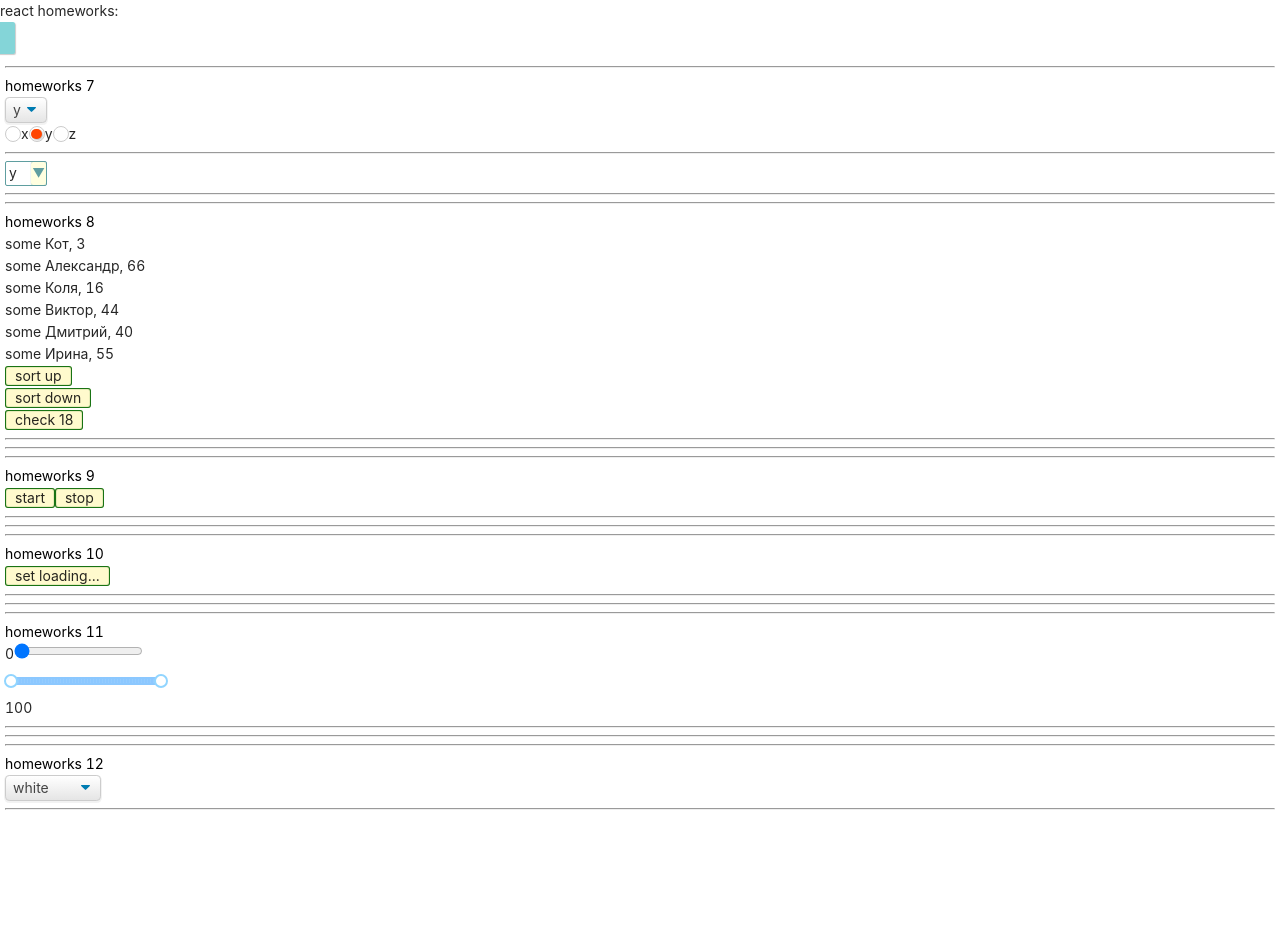
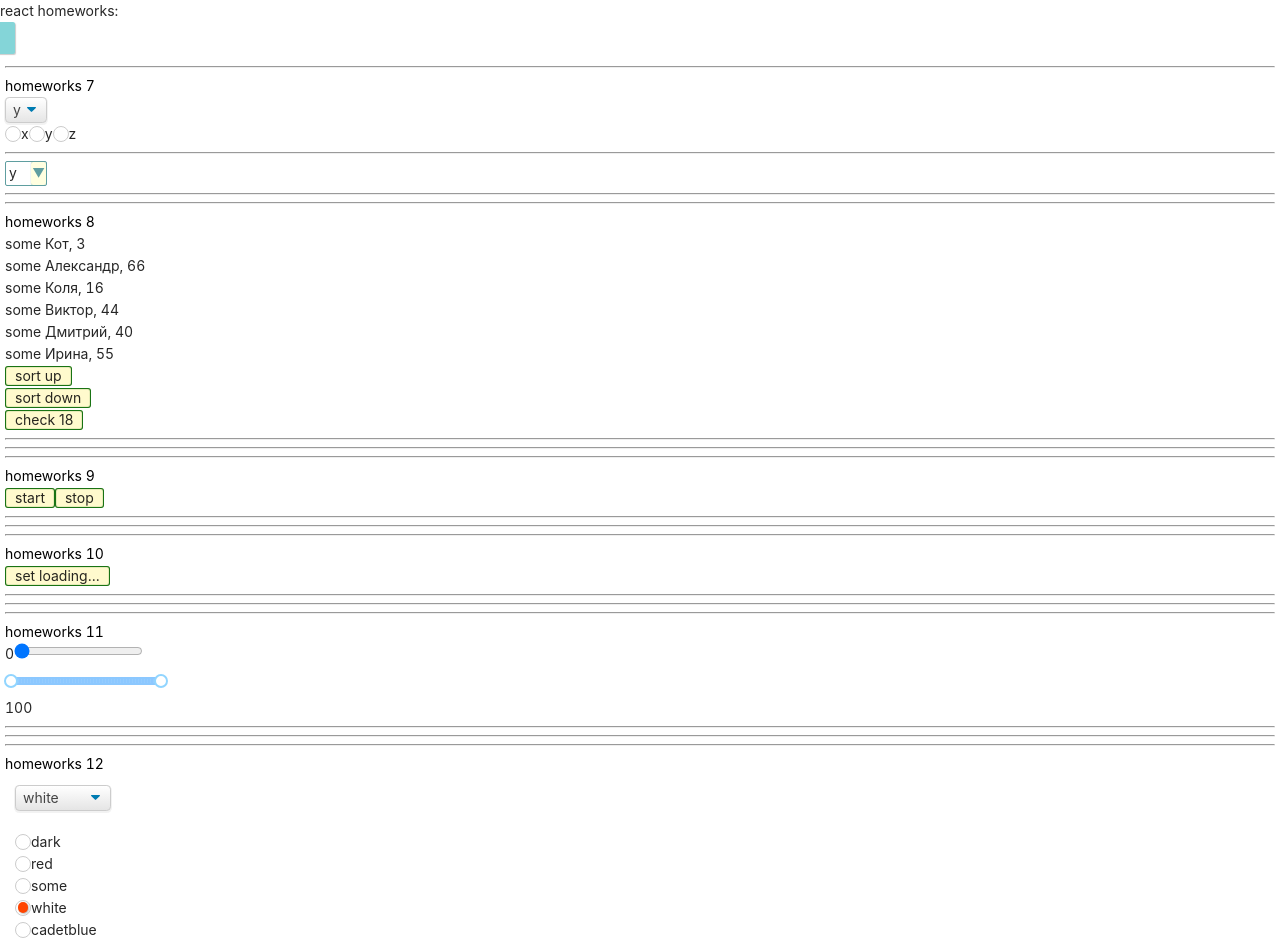
Before and after one commit to SPK80/simple-react-homeworks, a React (Create React App) app: page /#/junior in a window 1280 px wide. Shown: the top 943 px of the page. Before the commit the page ends 822 px from the top, so only its background shows below. Built offline with nearby package versions, Linux system fonts and the light colour scheme.

Commit message:
feat: HW12

```diff
--- a/src/p2-homeworks/h12/HW12.module.css
+++ b/src/p2-homeworks/h12/HW12.module.css
@@ -37,3 +37,11 @@
 .cadetblue-text {
     color: orangered;
 }
+
+.crazy {
+    background: #df93e7;
+}
+
+.crazy-text {
+    color: #0d31be;
+}
--- a/src/p2-homeworks/h12/HW12.tsx
+++ b/src/p2-homeworks/h12/HW12.tsx
@@ -4,8 +4,9 @@ import {AppStoreType} from "../h10/bll/store";
 import {useDispatch, useSelector} from "react-redux";
 import {changeThemeAC} from "./bll/themeReducer";
 import SuperSelect from "../h7/common/c5-SuperSelect/SuperSelect";
+import SuperRadio from "../h7/common/c6-SuperRadio/SuperRadio";
 
-const themes = ['dark', 'red', 'some', 'white', 'cadetblue'];
+const themes = ['dark', 'red', 'some', 'white', 'cadetblue', 'crazy'];
 
 function HW12() {
     const theme = useSelector<AppStoreType, string>(state => state.theme)
@@ -27,6 +28,15 @@ function HW12() {
                     options={themes}
                     value={theme}
                     onChangeOption={onChangeCallback}
+                    style={{margin: 10}}
+                />
+                <SuperRadio
+                    name={'radio'}
+                    options={themes}
+                    value={theme}
+                    onChangeOption={onChangeCallback}
+                    vertical={true}
+                    style={{margin: 10}}
                 />
             </div>
             <hr/>
```
